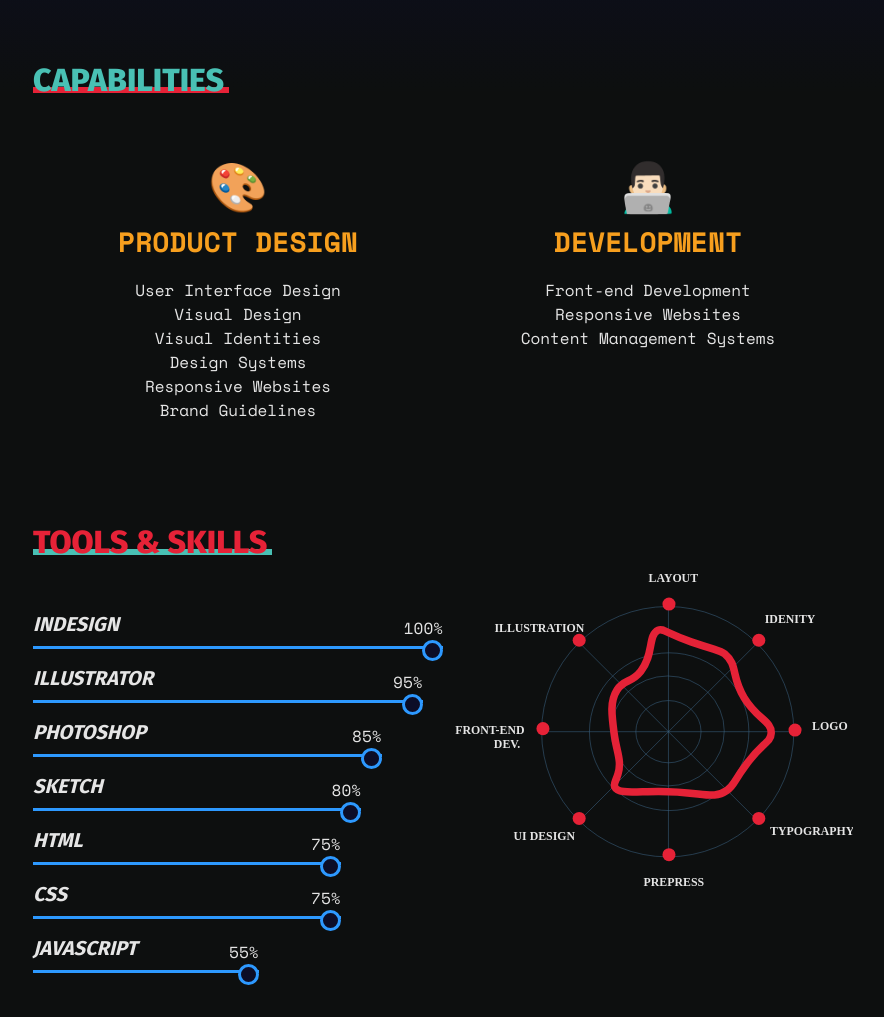
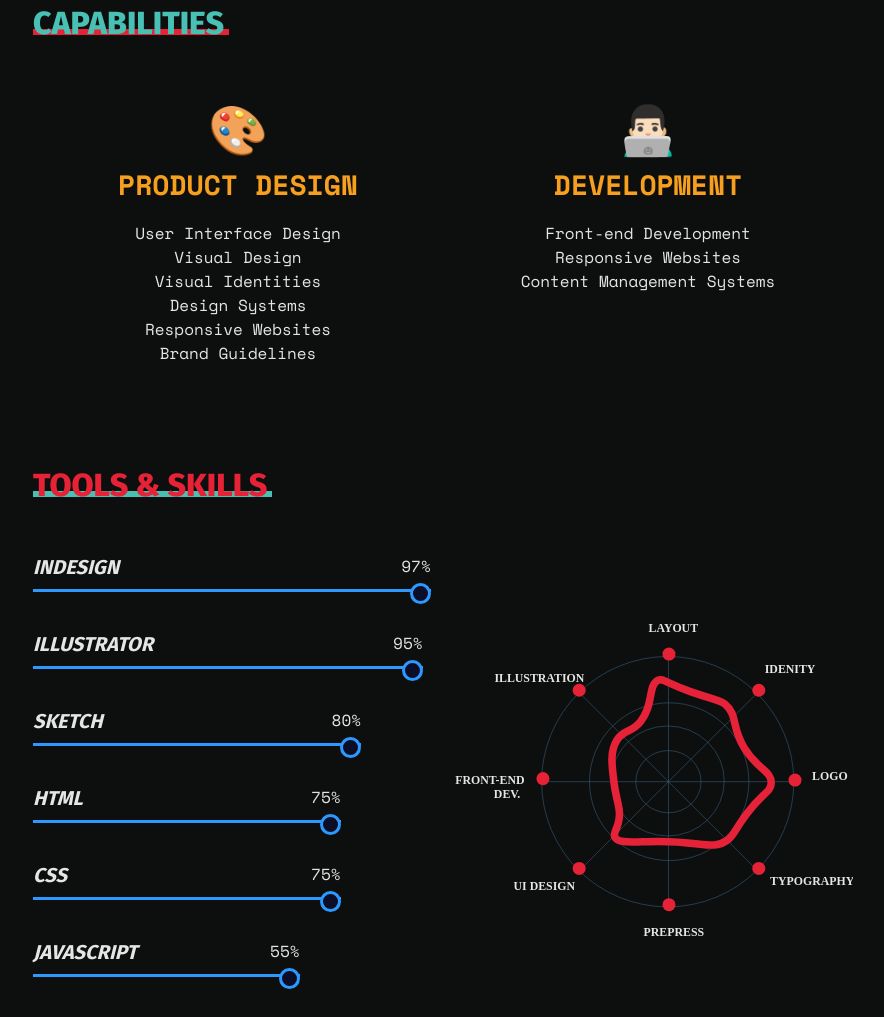
Before and after one commit to hergan/jordanhaldane.com, a website: page index.html in a window 1280 px wide. Shown: the part 1780-2797 px from the top of the page, without its empty margins (197-1081 px from the left). Drawn offline with nearby package versions, Linux system fonts and the light colour scheme.

Commit message:
:art: new stable frontend

```diff
--- a/index.html
+++ b/index.html
@@ -73,27 +73,27 @@
 			<!-- TODO: NEED TO REWRITE -->
 			<p class="sec__desc">Need to rewrite! Prototypes, Digital Products (Apps, Websites, SaaS solutions) and design systems which are visually pleasing, user-centric and easy to use.</p>
 			<div class="gallery">
-				<a href="#" class="project">
+				<a href="https://www.behance.net/gallery/91402871/Good-Grocery-Store-Locator" target="_blank" class="project project--blue">
 						<div class="project__info">
 							<p class="project__client">cmpkc</p>
 							<h2 class="project__title">Store Locator Webapp</h2>
 						</div>
 						<div class="image"></div>
 				</a>
-				<a href="#" class="project project--square">
+				<a href="https://www.behance.net/gallery/91960129/2020-Portfolio" target="_blank" class="project project--square">
 						<div class="project__info">
 							<p class="project__client">Freelance</p>
 							<h2 class="project__title">Branding</h2>
 						</div>
 						<div class="image"></div>
 				</a>
-				<a href="#" class="project">
+				<a href="https://www.behance.net/gallery/24466513/Pummelo" target="_blank" class="project">
 						<div class="project__info project__info--bottom">
 							<h2 class="project__title ">Pumello</h2>
 						</div>
 						<div class="image"></div>
 				</a>
-				<a href="#" class="project">
+				<a href="https://www.behance.net/gallery/91444759/B2B-Lead-Generation-Landing-Page" target="_blank" class="project">
 						<div class="project__info">
 							<p class="project__client">cmpkc</p>
 							<h2 class="project__title">B2B Marketing Website</h2>
@@ -144,83 +144,93 @@
 		</section>
 
 		<section class="tools-skills-sec" id="tools">
-			<div class="tools-sec">
 			<div class="h2-wrap">
 				<h2 class="p-rule--5-1">tools &amp; skills</h2>
 			</div>
+			<div class="tools-skills">
+				<div class="tools-sec">
+					<div class="tool-list">
+						<div class="prod-design-tools">
 							<div class="tool">
 								<h4 class="contrast">indesign</h4>
 								<div class="progress-bar-graph">
-						<div class="progress-bar-graph-wrap">
-							<span style="width: 100%;">
-									<strong><i>100</i>%</strong>
+									<div class="progress-bar-wrap">
+										<div class="bar-wrap">
+											<span data-width="97">
+													<strong><i>97</i>%</strong>
 											</span>
+										</div>
 									</div>
 								</div>
 							</div>
 							<div class="tool">
 								<h4 class="contrast">illustrator</h4>
 								<div class="progress-bar-graph">
-						<div class="progress-bar-graph-wrap">
-							<span style="width: 95%;">
+									<div class="progress-bar-wrap">
+										<div class="bar-wrap">
+											<span data-width="95">
 												<strong><i>95</i>%</strong>
 											</span>
 										</div>
-					</div>
-				</div>
-				<div class="tool">
-					<h4 class="contrast">photoshop</h4>
-					<div class="progress-bar-graph">
-						<div class="progress-bar-graph-wrap">
-							<span style="width: 85%;">
-								<strong><i>85</i>%</strong>
-							</span>
 									</div>
 								</div>
 							</div>
 							<div class="tool">
 								<h4 class="contrast">sketch</h4>
 								<div class="progress-bar-graph">
-						<div class="progress-bar-graph-wrap">
-							<span style="width: 80%;">
+									<div class="progress-bar-wrap">
+										<div class="bar-wrap">
+											<span data-width="80">
 												<strong><i>80</i>%</strong>
 											</span>
 										</div>
 									</div>
 								</div>
+							</div>
+						</div>
+						<div class="dev-tools">
 							<div class="tool">
 								<h4 class="contrast">html</h4>
 								<div class="progress-bar-graph">
-						<div class="progress-bar-graph-wrap">
-							<span style="width: 75%;">
+									<div class="progress-bar-wrap">
+										<div class="bar-wrap">
+											<span data-width="75">
 												<strong><i>75</i>%</strong>
 											</span>
+										</div>
 									</div>
 								</div>
 							</div>
 							<div class="tool">
 								<h4 class="contrast">css</h4>
 								<div class="progress-bar-graph">
-						<div class="progress-bar-graph-wrap">
-							<span style="width: 75%;">
+									<div class="progress-bar-wrap">
+										<div class="bar-wrap">
+											<span data-width="75">
 												<strong><i>75</i>%</strong>
 											</span>
+										</div>
 									</div>
 								</div>
 							</div>
 							<div class="tool">
 								<h4 class="contrast">javascript</h4>
 								<div class="progress-bar-graph">
-						<div class="progress-bar-graph-wrap">
-							<span style="width: 55%;">
+									<div class="progress-bar-wrap">
+										<div class="bar-wrap">
+											<span data-width="65">
 												<strong><i>55</i>%</strong>
 											</span>
 										</div>
 									</div>
 								</div>
 							</div>
-			<div class="skills">
+						</div>
+					</div>
+				</div>
+				<div class="skills-sec">
 					<img src="./img/skills-graph.svg" alt="skills graph" class="skills-graph">
+					</div>
 			</div>
 			</div>
 		</section>
@@ -298,6 +308,7 @@ Design Technologies</h5>
 			<div class="h2-wrap">
 				<h2 class="p-rule--1-1">say hello</h2>
 			</div>
+			<p class="small">Reach out by simply emailing me at <a href="#">haldajo@gmail.com</a></p>
 			<form action="">
 				<div class="input-wrap">
 					<input type="text" id="name" name="name" class="input-control">
@@ -312,7 +323,7 @@ Design Technologies</h5>
 					<label for="message" class="input-label">message</label>
 				</div>
 				<button type="submit" class="btn btn-primary btn--outline" value="SEND MESSAGE">send message</button>
-				<p class="small">Or, simply email me at <a href="#">haldajo@gmail.com</a></p>
+
 			</form>
 		</section>
 
@@ -350,6 +361,8 @@ Design Technologies</h5>
 	</footer>
 	<script src="js/jquery-1.12.4.min.js"></script>
 	<script src="js/bootstrap.min.js"></script>
+	<script src="js/countTo.js"></script>
+	<script src="js/jQuery.appear.js"></script>
 	<script src="js/init.js"></script>
 </body>
 </html>
--- a/js/init.js
+++ b/js/init.js
@@ -5,8 +5,67 @@
 	1.
 ************************************* **/
 
-// "use strict";
-$('.pull-tab').click(function () {
-	$('nav').toggleClass('nav--open', 500);
-	// $(this).toggleClass('pull-tab--open');
-})
+"use strict";
+/*****Load function start*****/
+
+$(window).on("scroll", function () {
+
+	var foldShadow = $(".before-the-fold-shadow");
+
+	/*Before the fold shadow animations onscroll*/
+	var scroll = $(window).scrollTop();
+	if (scroll >= 10) {
+		$(foldShadow).addClass("disappear");
+	} else {
+		$(foldShadow).removeClass("appear");
+	}
+	/*Before the fold shadow animation onscroll*/
+});
+
+// var jbh = function () {
+	/*Progressbar animation start*/
+	var progressBar = $('.progress-bar-graph div');
+	// console.log(progressBar);
+	// console.log(progressBar.length);
+	for (var i = 0; i < progressBar.length; i++) {
+		console.log(progressBar[i]);
+		$(progressBar[i]).appear(function () {
+			var percent = $(this).find('span').attr('data-width');
+			console.log(percent);
+			var $endNum = parseInt($(this).find('.bar-wrap strong i').text(), 10);
+			var $that = $(this);
+			$(this).find('span').animate({
+				'width': percent + '%'
+			}, 1600, function () { });
+			$(this).find('.bar-wrap strong').animate({
+				'opacity': 1
+			}, 1400);
+			$(this).find('.bar-wrap strong i').countTo({
+				from: 0,
+				to: $endNum,
+				speed: 1200,
+				refreshInterval: 30,
+				onComplete: function () { }
+			});
+			if (percent === '100') {
+				$that.find('bar-wrap strong').addClass('full');
+			}
+		});
+	}
+	/*Progressbar animation end*/
+
+	$('.pull-tab').click(function () {
+		$('nav').toggleClass('nav--open', 500);
+		// $(this).toggleClass('pull-tab--open');
+	})
+
+// }
+$(document).on("ready",function() {
+	/*Penelope function init start*/
+	jbh();
+	/*Penelope function init end*/
+
+	/*Preload anim start*/
+	$('#la_anim').addClass('la-animate');
+	/*Preload anim end*/
+});
--- a/scss/style.scss
+++ b/scss/style.scss
@@ -145,8 +145,21 @@ nav{
 	0%,100%{
 		opacity:1;
 	}
+	75%{
+		opacity:0;
+	}
+}
+@keyframes fold{
+	0%{
+		transform: translateY(0%);
+		opacity: 1;
+	}
 	50%{
-		opacity:0;
+		opacity: 1;
+	}
+	100%{
+		transform: translateY(100%);
+		opacity: 0;
 	}
 }
 
@@ -353,18 +366,23 @@ header{
 	}
 }
 .before-the-fold-shadow{
-	display: none;
-	// display:block;
+	// display: none;
+	display:block;
 	z-index: 99;
 	width:100vw;
-	height:50vh;
+	height:60vh;
 	position: absolute;
 	bottom:-10px;
 	opacity: 0.8;
 	background-blend-mode: multiply;
 	background-image: linear-gradient(180deg, rgba(12,13,39,0.00) 0%, #0C0D27 84%);
 	@include below($xsmall){
-		height: 20vh;
+		display: none;
+	}
+	&.disappear{
+		animation-name:fold;
+		animation-duration: .5s;
+		opacity: 0;
 	}
 }
 .gradient-bg{
@@ -401,7 +419,7 @@ main{
 			}
 		/********Intro Sec CSS********/
 		&.intro-sec{
-			padding-top: 5rem;
+			padding-top: 1.4rem;
 			line-height: 1;
 			padding-bottom: 6rem;
 			@include below($xsmall){
@@ -544,6 +562,9 @@ main{
 							height: 75vw;
 						}
 					}
+					&.project--blue{
+						background: #4DC0E6;
+					}
 				}
 			}
 		}
@@ -582,6 +603,7 @@ main{
 		}
 		&.tools-skills-sec{
 			// background-color: $grey-5;
+			.tools-skills{
 				display: grid;
 				grid-template-columns: 1fr 1fr;
 				@include below($xsmall){
@@ -589,16 +611,30 @@ main{
 					grid-template-columns: 100%;
 				}
 				.tools-sec{
+					.tool-list{
+						// display: grid;
+						// grid-gap: 3rem;
+						// grid-template-columns: 1fr 1fr;
+						// grid-template-rows: 1fr;
 						.tool{
-					margin-bottom: 20px;
 							@include below($medium){
 								margin-bottom: 40px;
 							}
+							@include above($medium){
+								// margin-bottom: 50px;
+							}
 							h4{
+								@include above($medium){
+									// padding-bottom: 10px;
+								}
 								padding-bottom: 10px;
 							}
 							.progress-bar-graph{
-						.progress-bar-graph-wrap{
+								.progress-bar-wrap{
+									position: relative;
+									float: left;
+									width: 100%;
+									.bar-wrap{
 										position: relative;
 										float: left;
 										width: 100%;
@@ -610,6 +646,7 @@ main{
 											float: left;
 											position: relative;
 											overflow: visible !important;
+											margin-bottom: 40px;
 											&::after{
 												content: "";
 												border: 3px solid $accent-1-1;
@@ -626,7 +663,7 @@ main{
 												float: left;
 												position: absolute;
 												right: 0;
-									top: -30px;
+												top: -35px;
 												color: $grey-1;
 											}
 										}
@@ -634,12 +671,17 @@ main{
 									}
 							}
 						}
-			.skills{
+					}
+				}
+				.skills-sec{
+					@include below(xsmall){
 						margin-bottom: 40px;
+					}
 					display: flex;
 					justify-content: center;
 					img{
 						width: 100%;
+					}
 				}
 			}
 		}
@@ -736,6 +778,9 @@ main{
 			}
 		}
 		&.contact-sec{
+			form{
+				display: none;
+			}
 			@include above($medium){
 				margin-bottom: 50px;
 			}
```
Also changed, not shown: css/style.css, 1 other file. Lines whose indentation alone changed are shown as unchanged.
